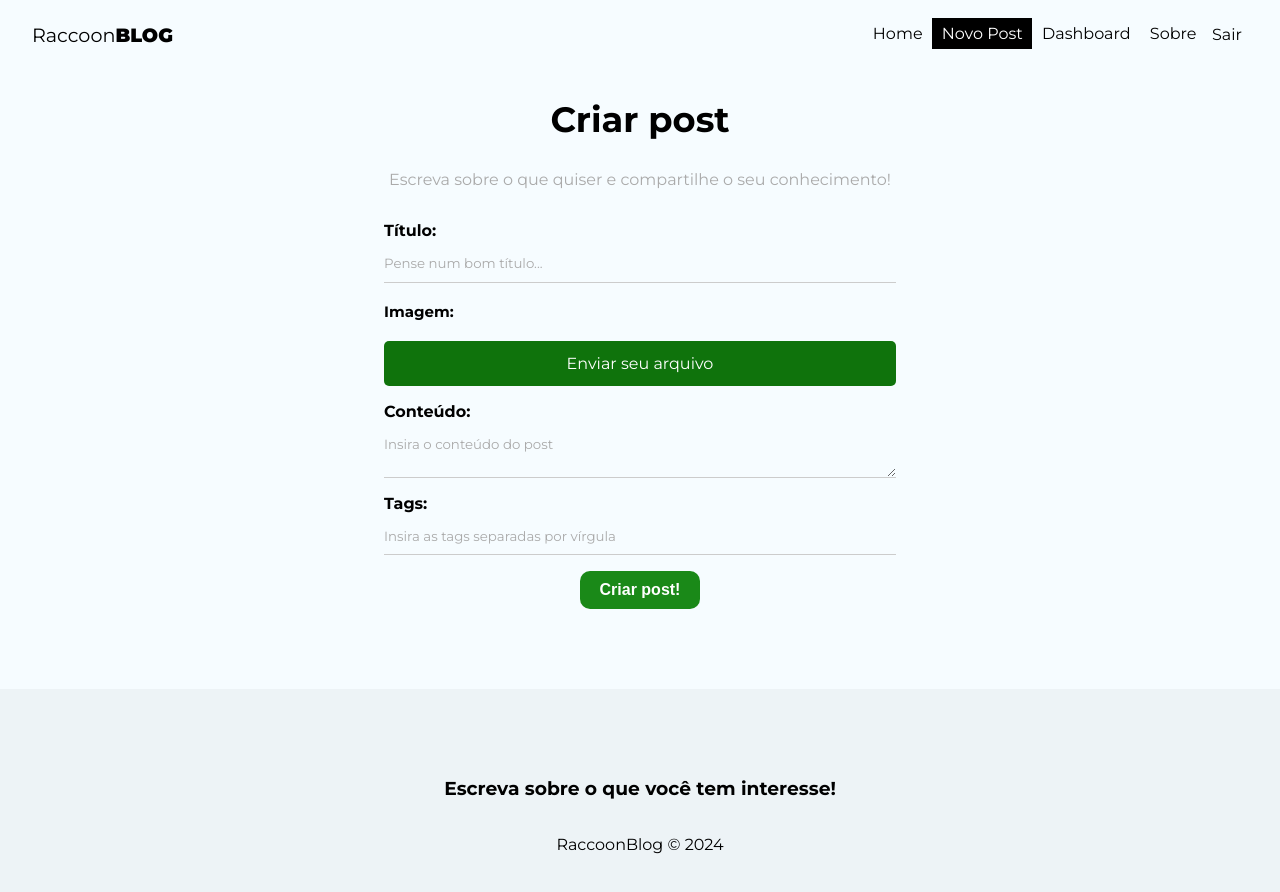
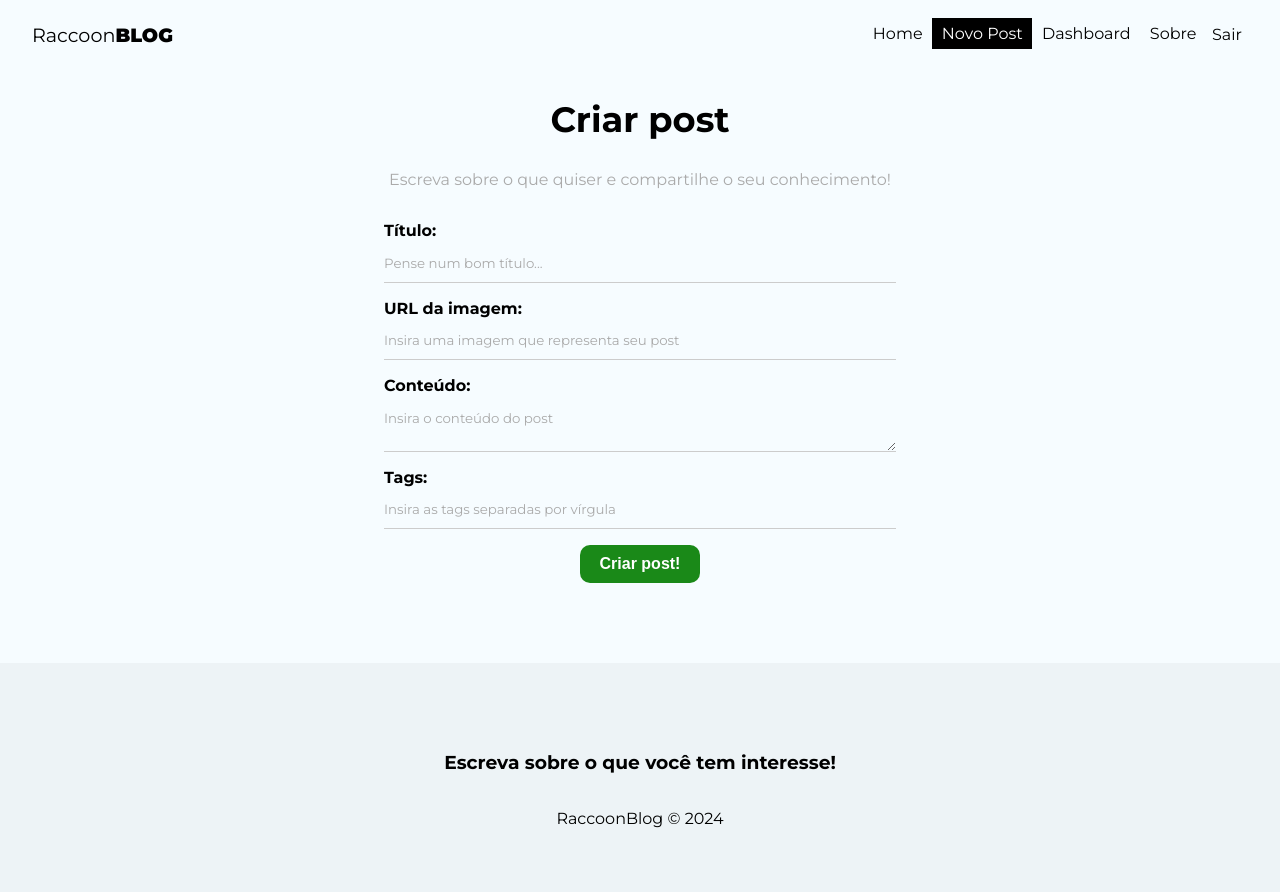
Before and after one commit to EnzoShiotuqui/MiniBlogz, a React (Vite) app: page /Posts/Create in a window 1280 px wide. Shown: the top 892 px of the page. Built offline with nearby package versions, Linux system fonts and the light colour scheme; no server answers; sample sign-in values are in the browser's storage.

Commit message:
feat: foto

```diff
--- a/src/components/PostDetail/PostDetail.jsx
+++ b/src/components/PostDetail/PostDetail.jsx
@@ -1,10 +1,12 @@
+// Css
 import styles from './PostDetail.module.css'
+// Link
 import { Link } from 'react-router-dom'
 
-const PostDetail = ({ post }) => {
+const PostDetail = ({post}) => {
   return (
     <div className={styles.post_detail}>
-      <img src={post.image} alt={post.title} style={{ width: '1000px' }} />
+        <img src={post.image} alt={post.title} />
         <h2>{post.title}</h2>
         <p className={styles.createdBy}>{post.createdBy}</p>
         <div className={styles.tags}>
--- a/src/components/PostDetail/PostDetail.module.css
+++ b/src/components/PostDetail/PostDetail.module.css
@@ -3,7 +3,7 @@
 }
 
 .post_detail img {
-    max-width: 1000px;
+    max-width: 600px;
 }
 
 .post_detail h2 {
--- a/src/pages/CreatePost/CreatePost.jsx
+++ b/src/pages/CreatePost/CreatePost.jsx
@@ -7,7 +7,7 @@ import { useAuthValue } from "../../context/AuthContext";
 
 const CreatePost = () => {
   const [title, setTitle] = useState("");
-  const [imageFile, setImageFile] = useState(null);
+  const [image, setImage] = useState("");
   const [body, setBody] = useState("");
   const [tags, setTags] = useState([]);
   const [formError, setFormError] = useState("");
@@ -22,24 +22,37 @@ const CreatePost = () => {
     e.preventDefault();
     setFormError("");
 
-    // Check if image is selected
-    if (!imageFile) {
-      setFormError("Por favor, selecione uma imagem.");
-      return;
+    // validate image
+    try {
+      new URL(image);
+    } catch (error) {
+      setFormError("A imagem precisa ser uma URL.");
     }
 
     // create tags array
     const tagsArray = tags.split(",").map((tag) => tag.trim().toLowerCase());
 
     // check values
-    if (!title || !imageFile || !tags || !body) {
+    if (!title || !image || !tags || !body) {
       setFormError("Por favor, preencha todos os campos!");
-      return;
     }
+
+    console.log(tagsArray);
+
+    console.log({
+      title,
+      image,
+      body,
+      tags: tagsArray,
+      uid: user.uid,
+      createdBy: user.displayName,
+    });
+
+    if(formError) return
 
     insertDocument({
       title,
-      image: URL.createObjectURL(imageFile),
+      image,
       body,
       tags: tagsArray,
       uid: user.uid,
@@ -66,19 +79,17 @@ const CreatePost = () => {
             value={title}
           />
         </label>
-        <div className={styles.file_wrapper}>
-          <h4>Imagem:</h4>
-          <label className={styles.custom_file_label}>
-            Enviar seu arquivo
-            <input
-              type="file"
-              required
-              placeholder="Selecione um arquivo"
-              className={styles.custom_file_input}
-              onChange={(e) => setImageFile(e.target.files[0])}
-            />
-          </label>
-        </div>
+        <label>
+          <span>URL da imagem:</span>
+          <input
+            type="text"
+            name="image"
+            required
+            placeholder="Insira uma imagem que representa seu post"
+            onChange={(e) => setImage(e.target.value)}
+            value={image}
+          />
+        </label>
         <label>
           <span>Conteúdo:</span>
           <textarea
--- a/src/pages/CreatePost/CreatePost.module.css
+++ b/src/pages/CreatePost/CreatePost.module.css
@@ -10,29 +10,3 @@
     color: #aaa;
     margin-bottom: 2em;
 }
-
-
-
-
-  .custom_file_label {
-    display:flex;
-    padding: .8em 2em;
-    background-color: #0f730c;
-    color: #fff;
-    border-radius: 5px;
-    transition: .4s;
-    cursor: pointer;
-  }
-
-  .custom_file_input {
-    display: none;
-  }
-
- .file_wrapper h4 {
-    text-align: left;
-    font-size: 15px;
- }
-
- .custom_file_label:hover {
-    background-color: #0a4b07;
- }
--- a/src/pages/EditPost/EditPost.module.css
+++ b/src/pages/EditPost/EditPost.module.css
@@ -21,26 +21,3 @@
   max-width: 100%;
   margin-bottom: 1em;
 }
-
-  .custom_file_label {
-    display:flex;
-    padding: .8em 2em;
-    background-color: #0f730c;
-    color: #fff;
-    border-radius: 5px;
-    transition: .4s;
-    cursor: pointer;
-  }
-
-  .custom_file_input {
-    display: none;
-  }
-
- .file_wrapper h4 {
-    text-align: left;
-    font-size: 15px;
- }
-
- .custom_file_label:hover {
-    background-color: #0a4b07;
- }
```
Lines whose indentation alone changed are shown as unchanged.
